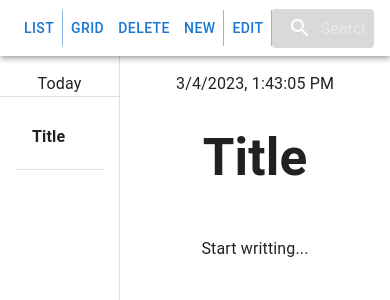
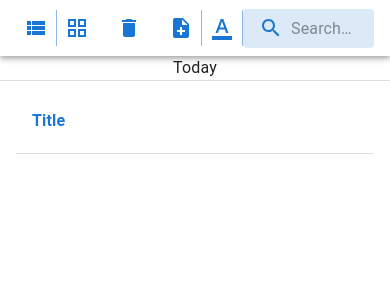
Before and after one commit to Harpica/react-notes, a React (Vite) app: page / in a window 390 px wide. Shown: the top 300 px of the page. Built offline with nearby package versions, Linux system fonts and the light colour scheme.

Commit message:
style: some styles for mobile

```diff
--- a/src/viewModels/MainPage.VM.ts
+++ b/src/viewModels/MainPage.VM.ts
@@ -6,6 +6,7 @@ export type AppDisplay = "List" | "Grid" | "Hidden";
 export class MainPageVM {
   private notes: ReactiveState<Map<string, Note> | null>;
   private noteKeysSorted: ReactiveState<Array<string>>;
+
   constructor(
     notes: ReactiveState<Map<string, Note> | null>,
     noteKeysSorted: ReactiveState<Array<string>>
@@ -27,6 +28,7 @@ export class MainPageVM {
       this.setNoteKeys(notes);
     }
   }
+
   private setNoteKeys(notes: Map<string, Note>) {
     this.noteKeysSorted.set(
       Array.from(notes.keys()).sort((a, b) => parseInt(b) - parseInt(a))
--- a/src/viewModels/NoteList.VM.ts
+++ b/src/viewModels/NoteList.VM.ts
@@ -8,21 +8,24 @@ export class NoteListVM {
   private isNoteOpen: ReactiveState<boolean>;
   private appDisplay: ReactiveState<AppDisplay>;
   public noteKeysSorted: ReactiveState<Array<string>>;
+  private mediaMobile: boolean;
   constructor(
     notes: ReactiveState<Map<string, Note> | null>,
     currentNoteKey: ReactiveState<string>,
     isNoteOpen: ReactiveState<boolean>,
     appDisplay: ReactiveState<AppDisplay>,
-    noteKeysSorted: ReactiveState<Array<string>>
+    noteKeysSorted: ReactiveState<Array<string>>,
+    mediaMobile: boolean
   ) {
     this.notes = notes;
     this.currentNoteKey = currentNoteKey;
     this.isNoteOpen = isNoteOpen;
     this.appDisplay = appDisplay;
     this.noteKeysSorted = noteKeysSorted;
+    this.mediaMobile = mediaMobile;
   }
   setCurrentNote(key: string) {
-    if (this.appDisplay.get === "Grid") {
+    if (this.appDisplay.get === "Grid" || this.mediaMobile) {
       this.appDisplay.set("Hidden");
     }
     this.isNoteOpen.set(true);
--- a/src/viewModels/TopMenu.VM.ts
+++ b/src/viewModels/TopMenu.VM.ts
@@ -20,6 +20,7 @@ export class TopMenuVM {
   private notes: ReactiveState<Map<string, Note> | null>;
   private textStyle: TextStyle;
   private noteKeysSorted: ReactiveState<Array<string>>;
+  private mediaMobile: boolean;
   constructor(
     appDisplay: ReactiveState<AppDisplay>,
     isNoteOpen: ReactiveState<boolean>,
@@ -27,7 +28,8 @@ export class TopMenuVM {
     isDeleteModalOpen: ReactiveState<boolean>,
     noteKey: ReactiveState<string>,
     notes: ReactiveState<Map<string, Note> | null>,
-    noteKeysSorted: ReactiveState<Array<string>>
+    noteKeysSorted: ReactiveState<Array<string>>,
+    mediaMobile: boolean
   ) {
     this.appDisplay = appDisplay;
     this.isNoteOpen = isNoteOpen;
@@ -37,17 +39,18 @@ export class TopMenuVM {
     this.notes = notes;
     this.textStyle = TextStyle.NONE;
     this.noteKeysSorted = noteKeysSorted;
+    this.mediaMobile = mediaMobile;
   }
   set setDisplay(value: AppDisplay) {
     this.appDisplay.set(value);
-    if (value === "Grid") {
+    if (value === "Grid" || this.mediaMobile) {
       this.isNoteOpen.set(false);
     } else {
       this.isNoteOpen.set(true);
     }
   }
   startNewNote() {
-    if (this.appDisplay.get === "Grid") {
+    if (this.appDisplay.get === "Grid" || this.mediaMobile) {
       this.appDisplay.set("Hidden");
     }
     this.isNoteOpen.set(true);
--- a/src/views/pages/MainPage.tsx
+++ b/src/views/pages/MainPage.tsx
@@ -1,6 +1,7 @@
 import { useEffect } from "react";
 import CssBaseline from "@mui/material/CssBaseline";
 import Box from "@mui/material/Box";
+import useMediaQuery from "@mui/material/useMediaQuery";
 import TopMenu from "../partials/TopMenu";
 import NoteView from "../partials/NoteView";
 import NoteListView from "../partials/NoteListView";
@@ -17,7 +18,8 @@ interface MainPageProps {
 }
 
 const MainPage: React.FC<MainPageProps> = ({ currentNoteKey, appDisplay }) => {
-  const isNoteOpen = useReactive<boolean>(true);
+  const mediaMobile = useMediaQuery("(max-width:600px)");
+  const isNoteOpen = useReactive<boolean>(mediaMobile ? false : true);
   const currentNote = useLocalStorage<Note>(currentNoteKey.get, {
     title: "Title",
     body: "",
@@ -29,6 +31,9 @@ const MainPage: React.FC<MainPageProps> = ({ currentNoteKey, appDisplay }) => {
 
   useEffect(() => {
     vm.getAllNotes();
+    if (mediaMobile && appDisplay.get === "Hidden") {
+      isNoteOpen.set(true);
+    }
   }, []);
 
   return (
@@ -48,6 +53,7 @@ const MainPage: React.FC<MainPageProps> = ({ currentNoteKey, appDisplay }) => {
           noteKey={currentNoteKey}
           notes={notes}
           noteKeysSorted={noteKeysSorted}
+          mediaMobile={mediaMobile}
         />
         <Box
           sx={{
@@ -64,6 +70,7 @@ const MainPage: React.FC<MainPageProps> = ({ currentNoteKey, appDisplay }) => {
             notes={notes}
             isNoteOpen={isNoteOpen}
             noteKeysSorted={noteKeysSorted}
+            mediaMobile={mediaMobile}
           />
 
           {isNoteOpen.get && (
--- a/src/views/partials/GridView.tsx
+++ b/src/views/partials/GridView.tsx
@@ -2,8 +2,12 @@ import { Card, ListItemButton, ListItemText } from "@mui/material";
 import Grid from "@mui/material/Unstable_Grid2";
 import { NoteListVM } from "../../viewModels/NoteList.VM";
 import { ReactMarkdown } from "react-markdown/lib/react-markdown";
+import { Box } from "@mui/system";
 
 const style = {
+  box: {
+    backgroundColor: "#1976d217",
+  },
   gridContainer: {
     width: "100%",
     boxSizing: "border-box",
@@ -24,6 +28,7 @@ const style = {
   },
   listTitle: {
     fontWeight: "bold",
+    color: "#1976d2",
   },
 };
 
@@ -33,6 +38,7 @@ interface GridViewProps {
 
 const GridView: React.FC<GridViewProps> = ({ vm }) => {
   return (
+    <Box sx={style.box}>
       <Grid container spacing={4} p={4} sx={style.gridContainer}>
         {vm.notes.get &&
           vm.noteKeysSorted.get.map((key, i) => (
@@ -60,6 +66,7 @@ const GridView: React.FC<GridViewProps> = ({ vm }) => {
             </Grid>
           ))}
       </Grid>
+    </Box>
   );
 };
 
--- a/src/views/partials/NoteListView.tsx
+++ b/src/views/partials/NoteListView.tsx
@@ -13,6 +13,7 @@ interface NoteListViewProps {
   appDisplay: ReactiveState<AppDisplay>;
   isNoteOpen: ReactiveState<boolean>;
   noteKeysSorted: ReactiveState<Array<string>>;
+  mediaMobile: boolean;
 }
 
 const NoteListView: React.FC<NoteListViewProps> = ({
@@ -21,13 +22,15 @@ const NoteListView: React.FC<NoteListViewProps> = ({
   appDisplay,
   isNoteOpen,
   noteKeysSorted,
+  mediaMobile,
 }) => {
   const vm = new NoteListVM(
     notes,
     currentNoteKey,
     isNoteOpen,
     appDisplay,
-    noteKeysSorted
+    noteKeysSorted,
+    mediaMobile
   );
   return (
     <>
--- a/src/views/partials/Sidebar.tsx
+++ b/src/views/partials/Sidebar.tsx
@@ -8,6 +8,7 @@ import {
   ListItemText,
 } from "@mui/material";
 import Typography from "@mui/material/Typography";
+import useMediaQuery from "@mui/material/useMediaQuery";
 import { ReactMarkdown } from "react-markdown/lib/react-markdown";
 import { NoteListVM } from "../../viewModels/NoteList.VM";
 
@@ -23,6 +24,10 @@ const style = {
     height: "100%",
     maxWidth: "320px",
     flex: 1,
+    backgroundColor: "#1976d217",
+  },
+  boxMobile: {
+    width: "100%",
   },
   list: {
     overflow: "auto",
@@ -36,6 +41,7 @@ const style = {
   },
   listTitle: {
     fontWeight: "bold",
+    color: "#1976d2",
   },
 };
 
@@ -44,8 +50,9 @@ interface SidebarProps {
 }
 
 const Sidebar: React.FC<SidebarProps> = React.memo(({ vm }) => {
+  const mediaMobile = useMediaQuery("(max-width:600px)");
   return (
-    <Box sx={style.box}>
+    <Box sx={mediaMobile ? style.boxMobile : style.box}>
       <Typography>Today</Typography>
       <Divider />
       <List sx={style.list}>
--- a/src/views/partials/TopMenu.tsx
+++ b/src/views/partials/TopMenu.tsx
@@ -6,6 +6,11 @@ import MenuItem from "@mui/material/MenuItem";
 import SearchIcon from "@mui/icons-material/Search";
 import InputBase from "@mui/material/InputBase";
 import { styled, alpha } from "@mui/material/styles";
+import ViewListIcon from "@mui/icons-material/ViewList";
+import GridViewIcon from "@mui/icons-material/GridView";
+import DeleteIcon from "@mui/icons-material/Delete";
+import NoteAddIcon from "@mui/icons-material/NoteAdd";
+import FormatColorTextIcon from "@mui/icons-material/FormatColorText";
 import { TextStyle, TopMenuVM } from "../../viewModels/TopMenu.VM";
 import DeleteModal from "./Modal";
 import { AppDisplay } from "../../viewModels/MainPage.VM";
@@ -15,9 +20,9 @@ import useReactive, { ReactiveState } from "../../utils/hooks/useReactive.hook";
 const Search = styled("div")(({ theme }) => ({
   position: "relative",
   borderRadius: theme.shape.borderRadius,
-  backgroundColor: alpha(theme.palette.common.black, 0.15),
+  backgroundColor: alpha(theme.palette.primary.main, 0.15),
   "&:hover": {
-    backgroundColor: alpha(theme.palette.common.black, 0.25),
+    backgroundColor: alpha(theme.palette.primary.main, 0.25),
   },
   marginLeft: 0,
   width: "100%",
@@ -28,6 +33,7 @@ const Search = styled("div")(({ theme }) => ({
 }));
 
 const SearchIconWrapper = styled("div")(({ theme }) => ({
+  color: theme.palette.primary.main,
   padding: theme.spacing(0, 2),
   height: "100%",
   position: "absolute",
@@ -41,6 +47,7 @@ const SearchIconWrapper = styled("div")(({ theme }) => ({
 const StyledInputBase = styled(InputBase)(({ theme }) => ({
   color: "inherit",
   "& .MuiInputBase-input": {
+    color: "black",
     padding: theme.spacing(1, 1, 1, 0),
     // vertical padding + font size from searchIcon
     paddingLeft: `calc(1em + ${theme.spacing(4)})`,
@@ -61,6 +68,7 @@ interface TopMenuProps {
   noteKey: ReactiveState<string>;
   notes: ReactiveState<Map<string, Note> | null>;
   noteKeysSorted: ReactiveState<Array<string>>;
+  mediaMobile: boolean;
 }
 
 const TopMenu: React.FC<TopMenuProps> = ({
@@ -69,6 +77,7 @@ const TopMenu: React.FC<TopMenuProps> = ({
   noteKey,
   notes,
   noteKeysSorted,
+  mediaMobile,
 }) => {
   const isMenuOpen = useReactive(false);
   const isDeleteModalOpen = useReactive(false);
@@ -80,7 +89,8 @@ const TopMenu: React.FC<TopMenuProps> = ({
     isDeleteModalOpen,
     noteKey,
     notes,
-    noteKeysSorted
+    noteKeysSorted,
+    mediaMobile
   );
 
   return (
@@ -90,20 +100,20 @@ const TopMenu: React.FC<TopMenuProps> = ({
         sx={{ backgroundColor: "white", width: "100%" }}
       >
         <Toolbar sx={{ justifyContent: "space-between" }}>
-          <ButtonGroup variant="text" aria-label="text button group">
+          <ButtonGroup variant="text" aria-label="list and grid view of notes">
             <Button
               onClick={() => {
                 vm.setDisplay = "List";
               }}
             >
-              List
+              <ViewListIcon />
             </Button>
             <Button
               onClick={() => {
                 vm.setDisplay = "Grid";
               }}
             >
-              Grid
+              <GridViewIcon />
             </Button>
           </ButtonGroup>
           <Button
@@ -112,18 +122,18 @@ const TopMenu: React.FC<TopMenuProps> = ({
               vm.openDeleteModal();
             }}
           >
-            Delete
+            <DeleteIcon />
           </Button>
-          <ButtonGroup variant="text" aria-label="text button group">
+          <ButtonGroup variant="text" aria-label="add and edit note">
             <Button
               onClick={() => {
                 vm.startNewNote();
               }}
             >
-              New
+              <NoteAddIcon />
             </Button>
             <Button className="menu-button" onClick={() => vm.openMenu()}>
-              Edit
+              <FormatColorTextIcon />
             </Button>
             <Menu
               id="basic-menu"
```
Lines whose indentation alone changed are shown as unchanged.
